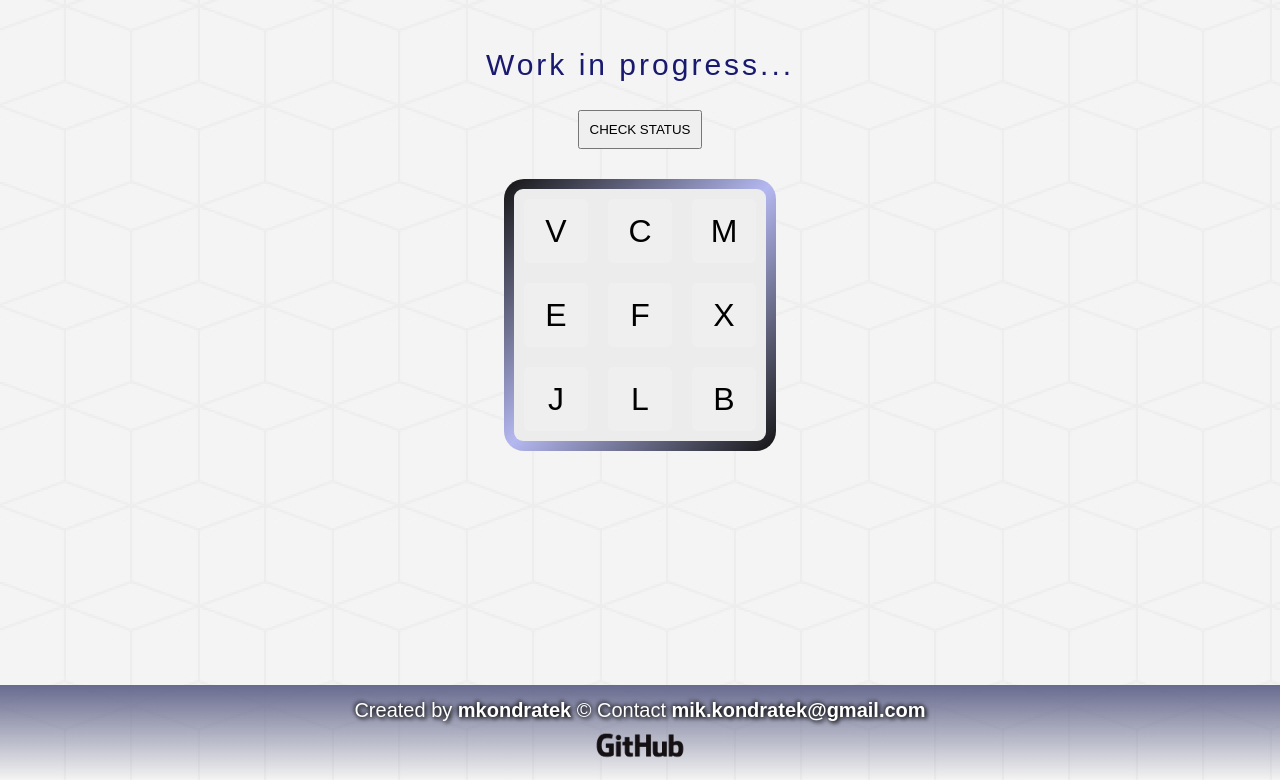
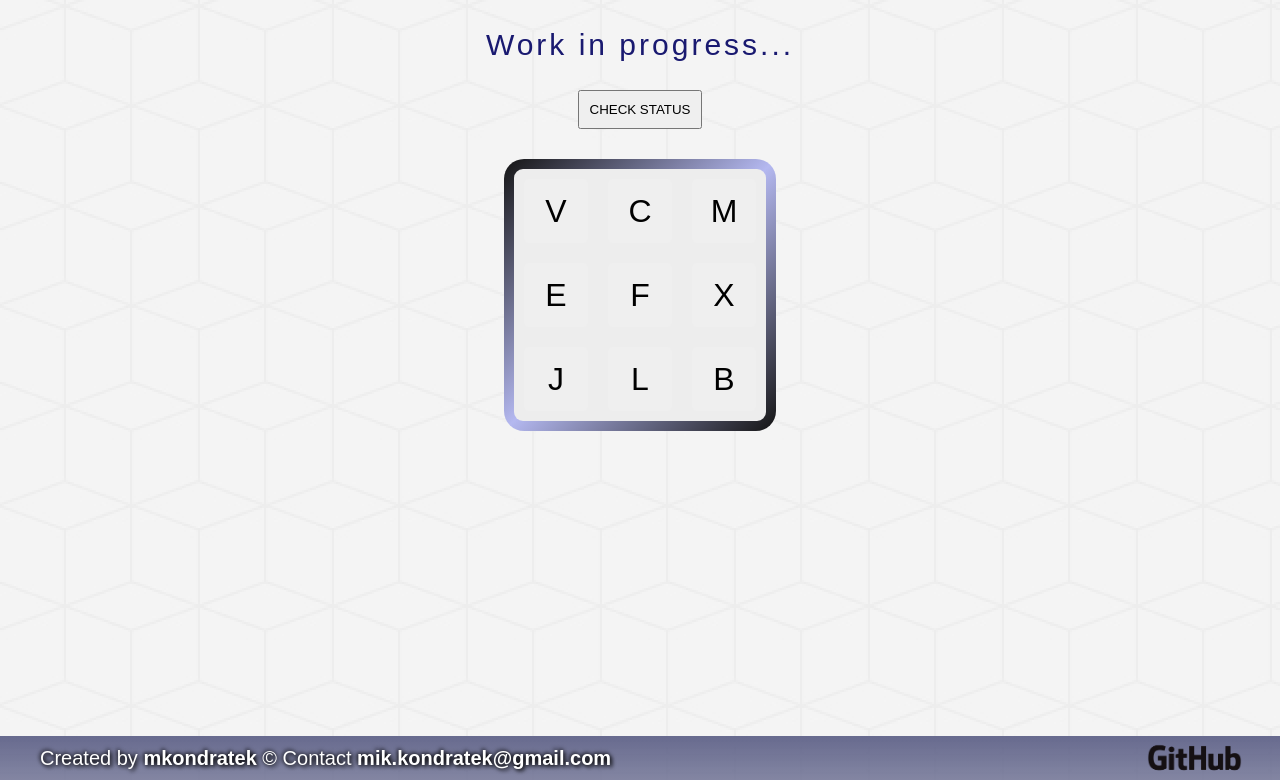
Before and after one commit to mkondratek/mkondratek.github.io, a PHP site: page / in a window 1280 px wide. Shown: the part 20-800 px from the top of the page. Run offline with PHP 8.4, Linux system fonts and the light colour scheme; some web fonts are replaced.

Commit message:
Footer improvements.

```diff
--- a/index.html
+++ b/index.html
@@ -12,7 +12,7 @@
     <title>mkondratek</title>
 </head>
 <body>
-<div id="header"></div>
+<header></header>
 <div id="content">
     <div id="status"><br/>Work in progress...</div>
 
@@ -127,14 +127,20 @@
         </tr>
     </table>
 </div>
-<div id="win"></div>
-<div id="footer">
-    <span>Created by <span style="font-weight: bold;">mkondratek</span> © Contact <a
-            href="mailto:mik.kondratek@gmail.com" id="mail">mik.kondratek@gmail.com</a></span>
-    <br/>
-    <a href="https://github.com/mkondratek" target="_blank">
-        <img src="https://mkondratek.github.io/images/GitHub/GitHub_Logo.png" alt="GitHub" />
-    </a>
+
+<div id="win">
 </div>
+
+<footer>
+    <div id="author">Created by <span style="font-weight: bold;">mkondratek</span> © Contact <a
+            href="mailto:mik.kondratek@gmail.com" id="mail">mik.kondratek@gmail.com</a>
+    </div>
+    <div id="github">
+        <a href="https://github.com/mkondratek" target="_blank">
+            <img src="https://mkondratek.github.io/images/GitHub/GitHub_Logo.png" alt="GitHub"/>
+        </a>
+    </div>
+</footer>
+
 </body>
 </html>
--- a/stylesheets/main.css
+++ b/stylesheets/main.css
@@ -56,7 +56,7 @@ body {
     padding: 0;
     border: 0;
     margin: 0 auto;
-    background-color: #ececec;
+    background-color: #ededed;
 
 }
 
@@ -84,23 +84,22 @@ body {
     text-transform: uppercase;
 }
 
-#footer {
-    margin: 0 auto;
-    padding-bottom: 10px;
-    padding-top: 15px;
-    height: 70px;
+footer {
+    height: 2.2em;
     width: 100%;
     position: fixed;
     bottom: 0;
-    font-size: 20px;
-    text-align: center;
-    background-image: linear-gradient(#676a8e, transparent);
+    font-size: 20px;;
+    background-image: linear-gradient(#676a8e , transparent 500%);
     color: white;
     font-weight: 300;
 }
 
-#footer span {
+#author {
     text-shadow: 2px 2px 4px #000000, -1px -1px 4px #000000;
+    padding-left: 2em;
+    padding-top: 0.6em;
+    float:left;
 }
 
 #mail {
@@ -109,11 +108,13 @@ body {
     font-weight: bold;
 }
 
-#footer img {
+#github {
     font-weight: 900;
-    text-shadow: 0;
-    box-shadow: 0;
     color: black;
-    padding-top: 5px;
-    width: 100px;
+    float: right;
+    padding-right: 2rem;
 }
+
+#github img {
+    height: 2.2em;
+}
```
